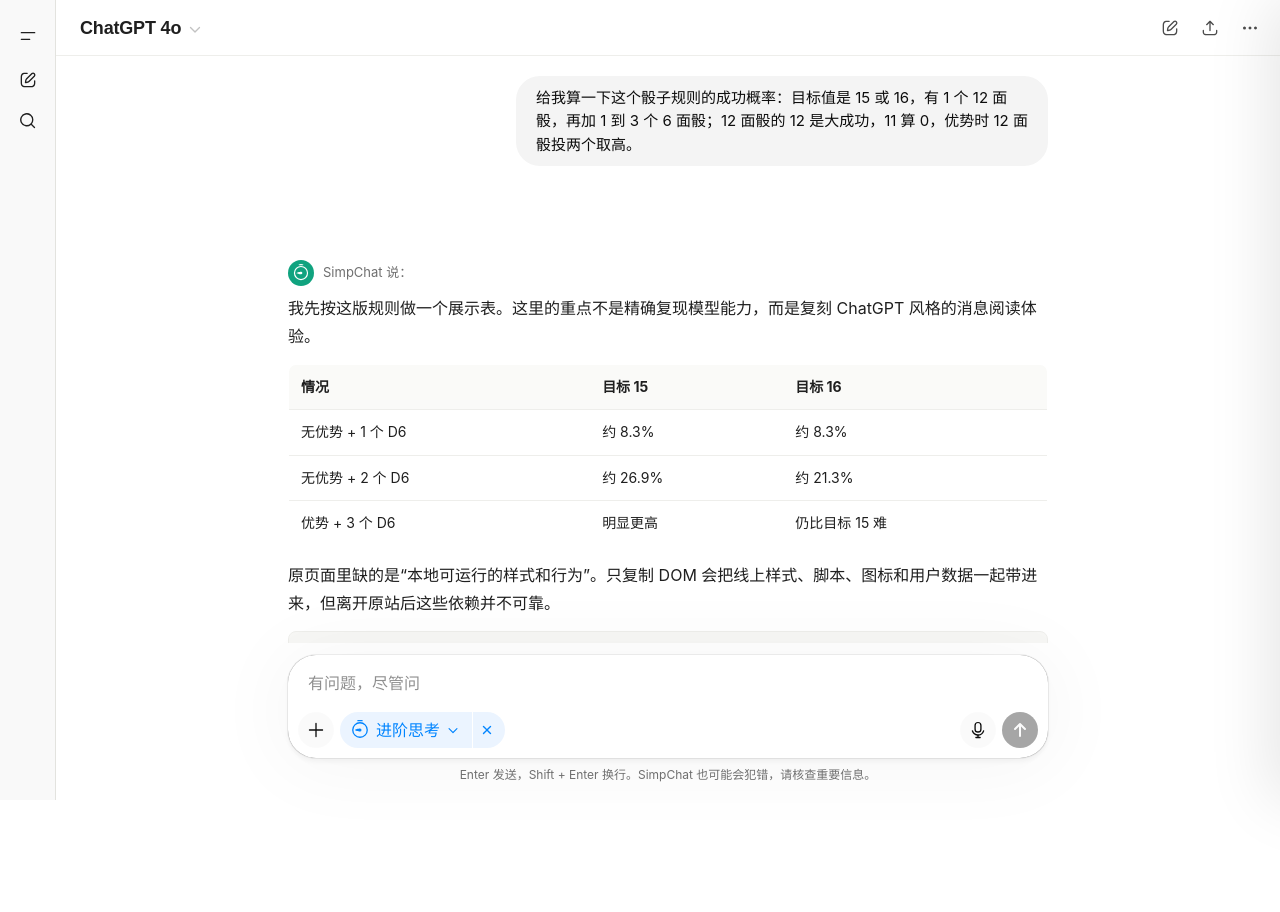
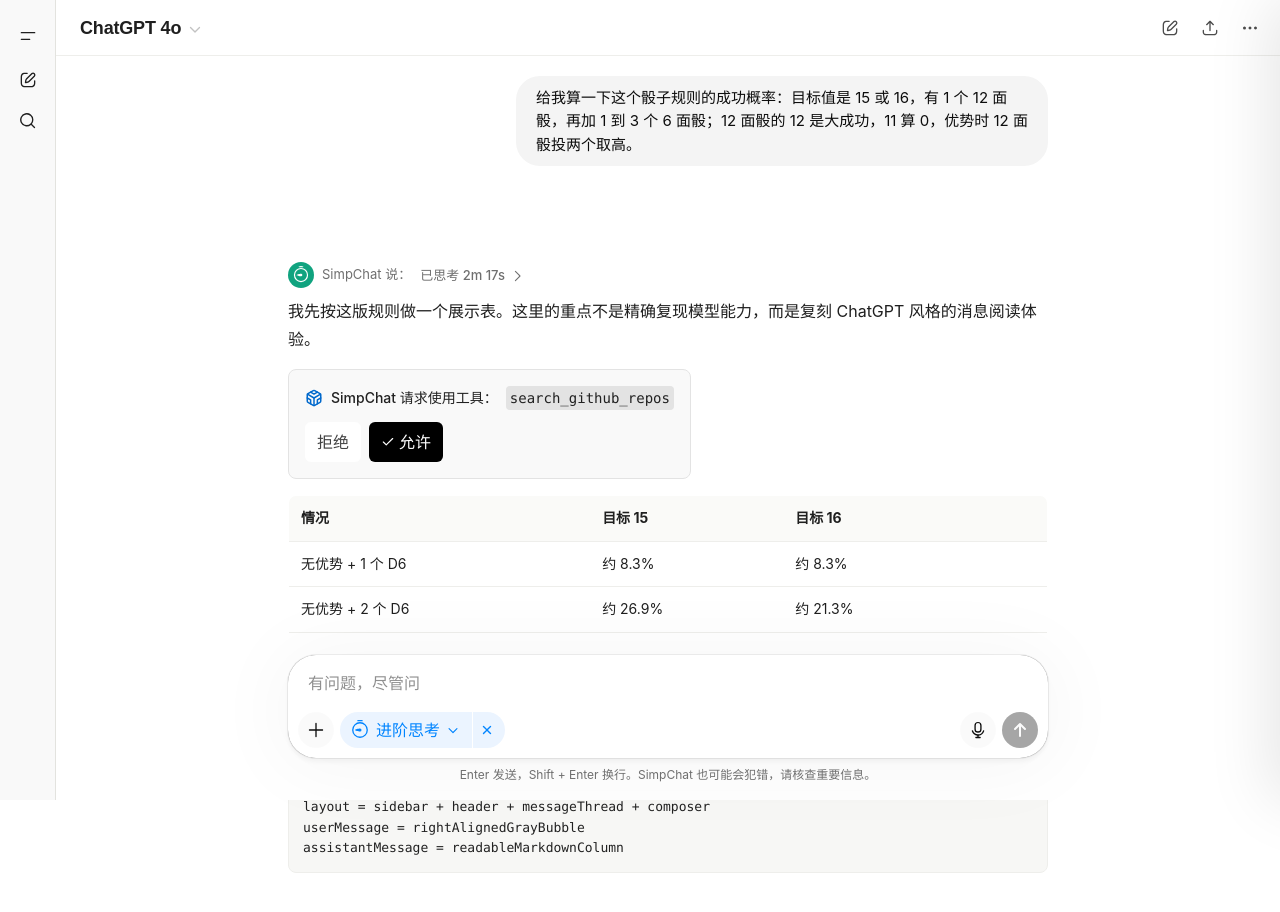
Before and after one commit to ZJHSteven/SimpAgent, a React (Vite) app in the folder frontend/: page / in a window 1280 px wide. Shown: the top 912 px of the page. Built offline with nearby package versions, Linux system fonts and the light colour scheme; a web font is replaced by a local one.

Commit message:
feat(frontend): 添加消息编辑、思考态样式调整与设置/工具请求面板

```diff
--- a/frontend/src/App.jsx
+++ b/frontend/src/App.jsx
@@ -10,6 +10,7 @@
 
 import { useCallback, useState } from 'react'
 import { AppShell } from './components/layout/AppShell.jsx'
+import { SettingsModal } from './components/settings/SettingsModal.jsx'
 import {
   DEFAULT_HELP_TEXT,
   createAssistantReplyMessage,
@@ -20,11 +21,14 @@
   // sidebarState 控制桌面端左侧栏宽度：expanded 是完整侧栏，collapsed 是窄 rail。
   const [sidebarState, setSidebarState] = useState('collapsed')
 
-  // isMobileSidebarOpen 控制移动端抽屉侧栏，和桌面端 grid 宽度分开，避免两个状态互相干扰。
+  // isMobileSidebarOpen 控制移动端抽屉侧栏，和桌面端 grid 宽度分开，避免两个状 态互相干扰。
   const [isMobileSidebarOpen, setIsMobileSidebarOpen] = useState(false)
 
   // isThoughtPanelOpen 控制右侧思考面板的 data-open 和触发按钮 aria-expanded。
   const [isThoughtPanelOpen, setIsThoughtPanelOpen] = useState(false)
+
+  // isSettingsOpen 控制设置弹窗的显示。
+  const [isSettingsOpen, setIsSettingsOpen] = useState(false)
 
   // messages 是聊天流唯一数据源；用户发送、新聊天重置、模拟助手回复都只改这个数组。
   const [messages, setMessages] = useState(initialMessages)
@@ -116,7 +120,16 @@
     setIsMobileSidebarOpen(false)
   }, [])
 
+  const handleSettingsOpen = useCallback(() => {
+    setIsSettingsOpen(true)
+  }, [])
+
+  const handleSettingsClose = useCallback(() => {
+    setIsSettingsOpen(false)
+  }, [])
+
   return (
+    <>
       <AppShell
         sidebarState={sidebarState}
         isMobileSidebarOpen={isMobileSidebarOpen}
@@ -132,7 +145,10 @@
         onEmptySubmit={handleEmptySubmit}
         onComposerInput={handleComposerInput}
         onNewChat={handleNewChat}
+        onOpenSettings={handleSettingsOpen}
       />
+      {isSettingsOpen && <SettingsModal onClose={handleSettingsClose} />}
+    </>
   )
 }
 
--- a/frontend/src/components/chat/AssistantMessage.jsx
+++ b/frontend/src/components/chat/AssistantMessage.jsx
@@ -5,6 +5,7 @@
 
 import { Icon } from '../ui/Icon.jsx'
 import { ResultTable } from './ResultTable.jsx'
+import { ToolApproval } from './ToolApproval.jsx'
 
 export function AssistantMessage({
   message,
@@ -17,13 +18,38 @@
 
   return (
     <article className="message message--assistant">
-      <div className="message-meta">
-        <Icon id="127a53" className="assistant-avatar" fill="currentColor" />
-        <span>SimpChat 说：</span>
+      <div className="message-meta flex items-center gap-2">
+        <div className="flex items-center gap-2">
+          <Icon id="127a53" className="assistant-avatar" fill="currentColor" />
+          <span>SimpChat 说：</span>
+        </div>
+        {message.thought ? (
+          <button
+            className="thought-toggle inline-flex items-center gap-1 text-sm text-gray-500 hover:text-gray-700"
+            id="thought-toggle"
+            type="button"
+            aria-label="查看思考过程"
+            aria-expanded={String(isThoughtPanelOpen)}
+            aria-controls="thought-panel"
+            onClick={onToggleThoughtPanel}
+          >
+            <span>{message.thought.label}</span>
+            <Icon id="b140e7" />
+          </button>
+        ) : null}
       </div>
 
       <div className="assistant-content">
         {firstParagraph ? <p>{firstParagraph}</p> : null}
+
+        {message.tools && message.tools.map((tool) => (
+          <ToolApproval
+            key={tool.id}
+            toolName={tool.name}
+            onAllow={() => console.log('Allowed tool:', tool.name)}
+            onReject={() => console.log('Rejected tool:', tool.name)}
+          />
+        ))}
 
         <ResultTable table={message.table} />
 
@@ -37,21 +63,6 @@
           </pre>
         ) : null}
       </div>
-
-      {message.thought ? (
-        <button
-          className="thought-toggle"
-          id="thought-toggle"
-          type="button"
-          aria-label="查看思考过程"
-          aria-expanded={String(isThoughtPanelOpen)}
-          aria-controls="thought-panel"
-          onClick={onToggleThoughtPanel}
-        >
-          <span>{message.thought.label}</span>
-          <Icon id="b140e7" />
-        </button>
-      ) : null}
     </article>
   )
 }
--- a/frontend/src/components/chat/MessageActions.jsx
+++ b/frontend/src/components/chat/MessageActions.jsx
@@ -8,7 +8,7 @@
 
 import { Icon } from '../ui/Icon.jsx'
 
-export function MessageActions() {
+export function MessageActions({ onEdit }) {
   return (
     <div className="message-actions">
       <button
@@ -27,6 +27,7 @@
         aria-label="编辑消息"
         data-state="closed"
         type="button"
+        onClick={onEdit}
       >
         <span className="flex items-center justify-center touch:w-10 h-8 w-8">
           <Icon id="6d87e1" />
--- /dev/null
+++ b/frontend/src/components/chat/ToolApproval.jsx
@@ -0,0 +1,36 @@
+import React from 'react'
+
+export function ToolApproval({ toolName, onAllow, onReject }) {
+  return (
+    <div className="my-4 p-4 border border-gray-200 dark:border-gray-700 rounded-lg bg-gray-50 dark:bg-gray-800/50 flex flex-col gap-3 w-fit">
+      <div className="flex items-center gap-2 text-sm text-gray-800 dark:text-gray-200 font-medium">
+        <svg width="18" height="18" viewBox="0 0 24 24" fill="none" stroke="currentColor" strokeWidth="2" strokeLinecap="round" strokeLinejoin="round" className="text-blue-500">
+          <path d="M21 16V8a2 2 0 0 0-1-1.73l-7-4a2 2 0 0 0-2 0l-7 4A2 2 0 0 0 3 8v8a2 2 0 0 0 1 1.73l7 4a2 2 0 0 0 2 0l7-4A2 2 0 0 0 21 16z"></path>
+          <polyline points="7.5 4.21 12 6.81 16.5 4.21"></polyline>
+          <polyline points="7.5 19.79 7.5 14.6 3 12"></polyline>
+          <polyline points="21 12 16.5 14.6 16.5 19.79"></polyline>
+          <polyline points="3.27 6.96 12 12.01 20.73 6.96"></polyline>
+          <line x1="12" y1="22.08" x2="12" y2="12"></line>
+        </svg>
+        SimpChat 请求使用工具：<span className="font-mono bg-gray-200 dark:bg-gray-700 px-1 py-0.5 rounded">{toolName}</span>
+      </div>
+      <div className="flex gap-2">
+        <button
+          onClick={onReject}
+          className="px-3 py-1.5 text-sm bg-white border border-gray-300 text-gray-700 hover:bg-gray-50 rounded-md transition dark:bg-gray-800 dark:border-gray-600 dark:text-gray-300 dark:hover:bg-gray-700"
+        >
+          拒绝
+        </button>
+        <button
+          onClick={onAllow}
+          className="px-3 py-1.5 text-sm bg-black text-white hover:bg-gray-800 rounded-md transition dark:bg-white dark:text-black dark:hover:bg-gray-200 flex items-center gap-1"
+        >
+          <svg width="14" height="14" viewBox="0 0 24 24" fill="none" stroke="currentColor" strokeWidth="2" strokeLinecap="round" strokeLinejoin="round">
+            <polyline points="20 6 9 17 4 12"></polyline>
+          </svg>
+          允许
+        </button>
+      </div>
+    </div>
+  )
+}
--- a/frontend/src/components/chat/UserMessage.jsx
+++ b/frontend/src/components/chat/UserMessage.jsx
@@ -6,17 +6,68 @@
  * 用户输入作为 JSX 文本输出，React 会自动转义，不会像 innerHTML 那样执行用户输入里的 HTML。
  */
 
+import { useState } from 'react'
 import { MessageActions } from './MessageActions.jsx'
 
 export function UserMessage({ message }) {
+  const [isEditing, setIsEditing] = useState(false)
+  const [editText, setEditText] = useState(message.text)
+
+  const handleEdit = () => {
+    setIsEditing(true)
+    setEditText(message.text)
+  }
+
+  const handleCancel = () => {
+    setIsEditing(false)
+    setEditText(message.text)
+  }
+
+  const handleSend = () => {
+    // TODO: 实现真实的发送逻辑，这可能会通过 context 或 props 传递
+    setIsEditing(false)
+    message.text = editText
+  }
+
   return (
     <article className="message message--user">
       <h2 className="sr-only">你说：</h2>
       <div data-message-author-role="user" className="w-full relative flex flex-col items-end">
-        <div className="user-bubble user-message-bubble-color">
-          <div className="whitespace-pre-wrap">{message.text}</div>
-        </div>
-        <MessageActions />
+        {isEditing ? (
+          <div className="w-full max-w-[80%] flex flex-col gap-2">
+            <textarea
+              className="user-bubble user-message-bubble-color w-full min-h-[100px] resize-y outline-none focus:ring-2 focus:ring-blue-500"
+              value={editText}
+              onChange={(e) => setEditText(e.target.value)}
+              style={{ backgroundColor: 'var(--token-bg-secondary)', color: 'var(--token-text-primary)' }}
+            />
+            <div className="flex justify-end gap-2 mt-2">
+              <button
+                className="px-3 py-1.5 rounded-lg border border-gray-300 bg-white text-black hover:bg-gray-50 transition-colors"
+                onClick={handleCancel}
+              >
+                取消
+              </button>
+              <button
+                className="px-3 py-1.5 rounded-lg bg-black text-white hover:bg-gray-800 transition-colors inline-flex items-center gap-1"
+                onClick={handleSend}
+              >
+                {/* 常用对勾图标 */}
+                <svg width="16" height="16" viewBox="0 0 24 24" fill="none" stroke="currentColor" strokeWidth="2" strokeLinecap="round" strokeLinelinejoin="round">
+                  <polyline points="20 6 9 17 4 12"></polyline>
+                </svg>
+                发送
+              </button>
+            </div>
+          </div>
+        ) : (
+          <>
+            <div className="user-bubble user-message-bubble-color">
+              <div className="whitespace-pre-wrap">{message.text}</div>
+            </div>
+            <MessageActions onEdit={handleEdit} />
+          </>
+        )}
       </div>
     </article>
   )
--- a/frontend/src/components/layout/AppShell.jsx
+++ b/frontend/src/components/layout/AppShell.jsx
@@ -26,6 +26,7 @@
   onEmptySubmit,
   onComposerInput,
   onNewChat,
+  onOpenSettings,
 }) {
   return (
     <>
@@ -47,6 +48,7 @@
           onToggleDesktopSidebar={onToggleDesktopSidebar}
           onCloseMobileSidebar={onCloseMobileSidebar}
           onNewChat={onNewChat}
+          onOpenSettings={onOpenSettings}
         />
 
         <ChatMain
--- a/frontend/src/components/layout/Sidebar.jsx
+++ b/frontend/src/components/layout/Sidebar.jsx
@@ -37,6 +37,7 @@
   onToggleDesktopSidebar,
   onCloseMobileSidebar,
   onNewChat,
+  onOpenSettings,
 }) {
   // aria-expanded 表达“侧栏内容是否展开”，和 data-sidebar-state 保持一致。
   const isExpanded = sidebarState === 'expanded'
@@ -112,6 +113,7 @@
             className="sidebar-profile sidebar-action"
             type="button"
             aria-label="打开设置菜单"
+            onClick={onOpenSettings}
           >
             <span className="sidebar-action-icon" aria-hidden="true">
               <Icon id="settings" />
--- /dev/null
+++ b/frontend/src/components/settings/SettingsModal.jsx
@@ -0,0 +1,59 @@
+import React from 'react'
+
+export function SettingsModal({ onClose }) {
+  // TODO: Add more settings as needed
+  return (
+    <div className="fixed inset-0 z-50 flex items-center justify-center bg-black/50 backdrop-blur-sm p-4">
+      <div className="bg-white dark:bg-gray-800 w-full max-w-lg rounded-xl shadow-2xl flex flex-col max-h-[85vh] overflow-hidden border border-gray-200 dark:border-gray-700">
+        <div className="flex items-center justify-between p-4 border-b border-gray-100 dark:border-gray-750">
+          <h2 className="text-xl font-semibold text-gray-900 dark:text-gray-100">设置</h2>
+          <button
+            onClick={onClose}
+            className="p-1 rounded-md text-gray-500 hover:bg-gray-100 dark:hover:bg-gray-700 transition"
+          >
+            <svg width="24" height="24" viewBox="0 0 24 24" fill="none" stroke="currentColor" strokeWidth="2" strokeLinecap="round" strokeLinejoin="round">
+              <line x1="18" y1="6" x2="6" y2="18"></line>
+              <line x1="6" y1="6" x2="18" y2="18"></line>
+            </svg>
+          </button>
+        </div>
+
+        <div className="p-6 overflow-y-auto flex-1 text-gray-700 dark:text-gray-300 space-y-6">
+          {/* General Settings */}
+          <div>
+            <h3 className="flex items-center gap-2 text-sm font-medium uppercase tracking-wider mb-4 border-b pb-2">
+              通用设置
+            </h3>
+            <div className="space-y-4">
+              <div className="flex items-center justify-between">
+                <label htmlFor="theme" className="font-medium text-sm">主题偏好</label>
+                <select id="theme" className="bg-gray-50 border border-gray-300 text-gray-900 text-sm rounded-lg focus:ring-blue-500 focus:border-blue-500 block w-32 p-2 dark:bg-gray-700 dark:border-gray-600 dark:placeholder-gray-400 dark:text-white dark:focus:ring-blue-500 dark:focus:border-blue-500">
+                  <option value="system">跟随系统</option>
+                  <option value="light">浅色模式</option>
+                  <option value="dark">深色模式</option>
+                </select>
+              </div>
+              <div className="flex items-center justify-between">
+                <label htmlFor="lang" className="font-medium text-sm">语言 / Locale</label>
+                <select id="lang" className="bg-gray-50 border border-gray-300 text-gray-900 text-sm rounded-lg focus:ring-blue-500 focus:border-blue-500 block w-32 p-2 dark:bg-gray-700 dark:border-gray-600 dark:placeholder-gray-400 dark:text-white dark:focus:ring-blue-500 dark:focus:border-blue-500">
+                  <option value="zh-CN">简体中文</option>
+                  <option value="en-US">English</option>
+                </select>
+              </div>
+            </div>
+          </div>
+        </div>
+
+        <div className="p-4 border-t border-gray-100 dark:border-gray-750 flex justify-end">
+          <button
+            type="button"
+            onClick={onClose}
+            className="px-4 py-2 bg-black text-white hover:bg-gray-800 rounded-lg text-sm font-medium transition dark:bg-white dark:text-black dark:hover:bg-gray-200"
+          >
+            完成
+          </button>
+        </div>
+      </div>
+    </div>
+  )
+}
```
Also changed, not shown: frontend/src/lib/chatData.js. Lines whose indentation alone changed are shown as unchanged.
